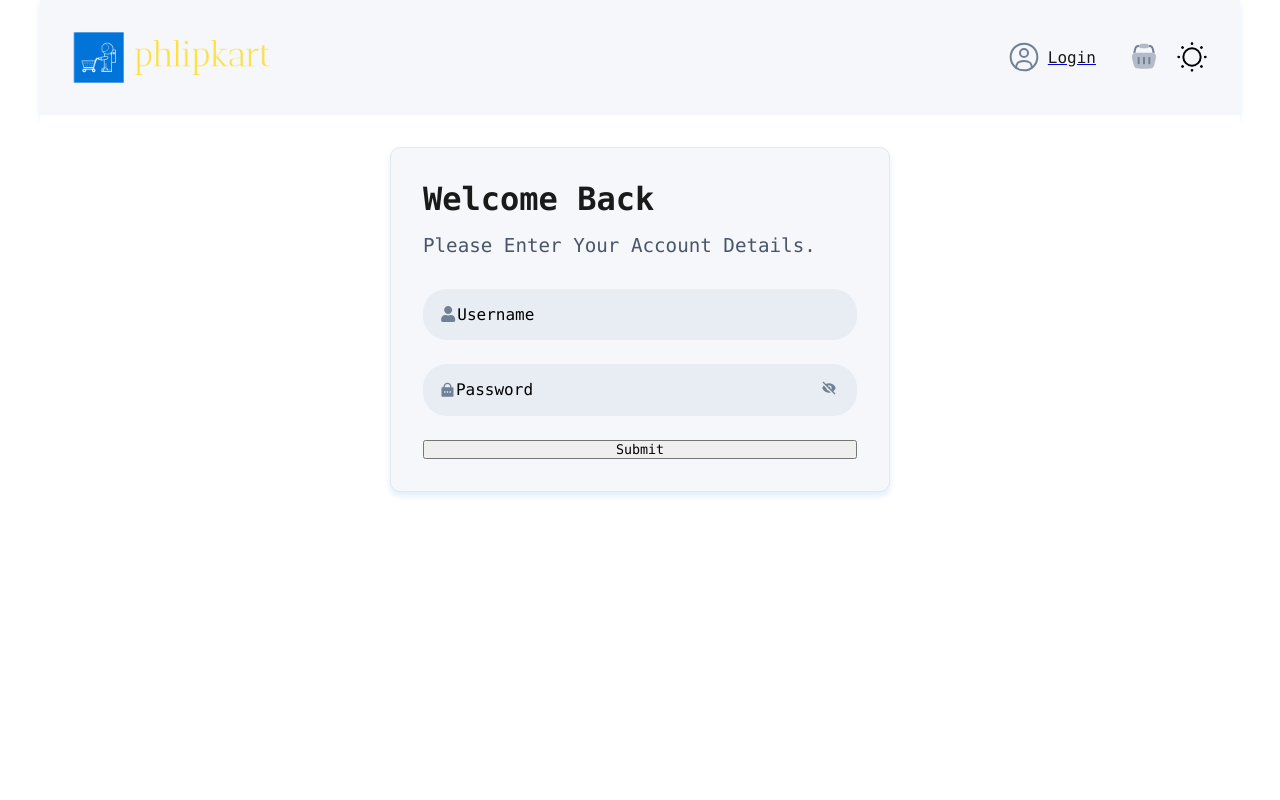
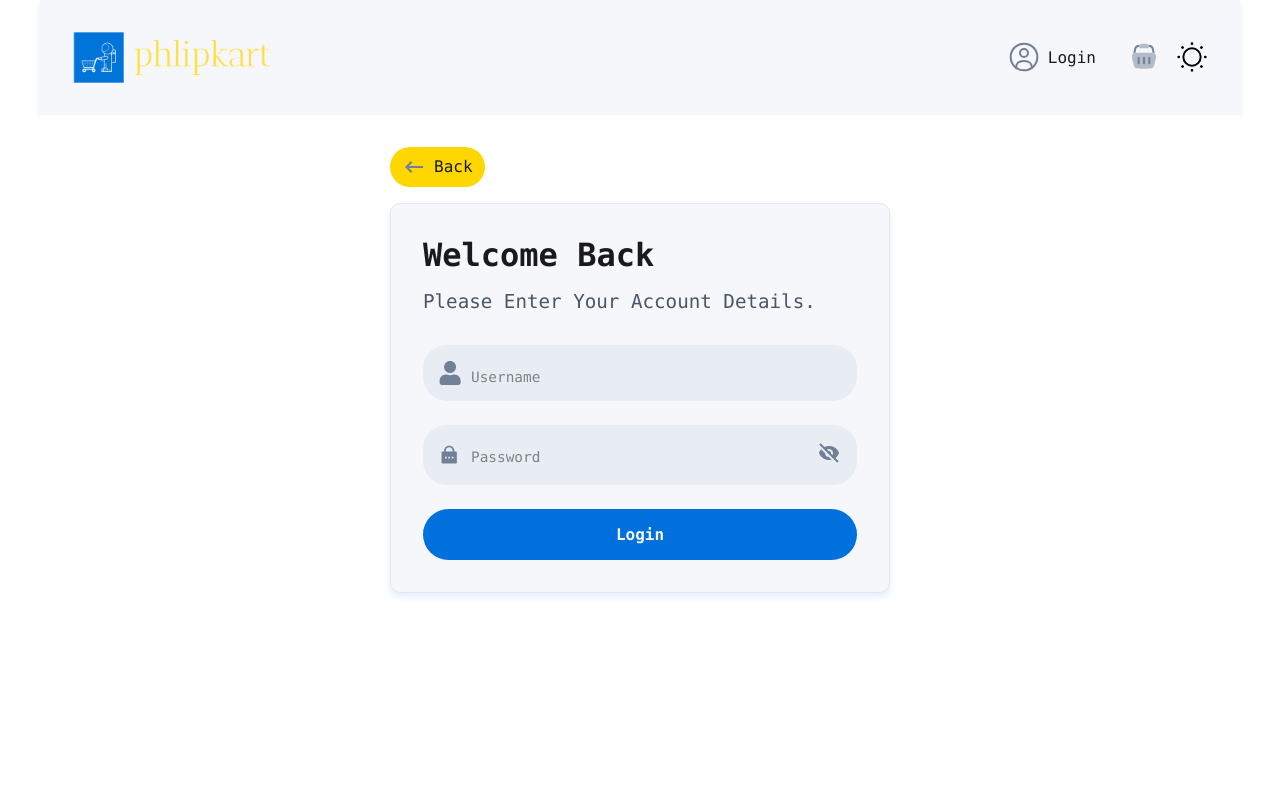
Before and after one commit to shrinath-dev/Sample-projects, a React (Create React App) app in the folder phlipkart/: page /login in a window 1280 px wide. Shown: the top 800 px of the page. Built offline with nearby package versions, Linux system fonts and the light colour scheme.

Commit message:
login form ready

```diff
--- a/phlipkart/src/components/LoginForm/LoginForm.js
+++ b/phlipkart/src/components/LoginForm/LoginForm.js
@@ -33,18 +33,18 @@ function LoginForm() {
             <form name="login" className={styles.form} onSubmit={handleSubmit}>
                 <div className={styles.formGroup}>
                     <FaUser className={styles.icon} />
-                    <label htmlFor='username' className={styles.label}>Username</label>
                     <input autoComplete="true" name="username" id="username" type="text" value={formData.username}
                         onChange={(e) => handleChange(e.target.name, e.target.value)}
                         required />
+                    <label htmlFor='username' className={styles.label}>Username</label>
                 </div>
 
                 <div className={styles.formGroup}>
                     <RiLockPasswordFill className={styles.icon} />
-                    <label htmlFor='password' className={styles.label}>Password</label>
                     <input name="password" id="password" type={showPassword ? 'text' : 'password'} value={formData.password}
                         onChange={(e) => handleChange(e.target.name, e.target.value)}
                         required />
+                    <label htmlFor='password' className={styles.label}>Password</label>
                     <div onClick={() => setShowPassword(prev => !prev)} className={styles.passVisibilityToggler}>
                         {
                             showPassword ? <BiSolidShow className={styles.icon} /> : <BiSolidHide className={styles.icon} />
@@ -53,7 +53,7 @@ function LoginForm() {
 
                 </div>
 
-                <button type='submit'>Submit</button>
+                <button className={styles.submitBtn} type='submit'>Login</button>
             </form>
         </div>
     )
--- a/phlipkart/src/components/LoginForm/LoginForm.module.css
+++ b/phlipkart/src/components/LoginForm/LoginForm.module.css
@@ -23,20 +23,52 @@ input[type=text], input[type=password]{
     font-size: 1rem;
     color: var(--text-primary);
 }
+.label{
+    color: var(--text-primary);
+    opacity: 0.5;
+    position:absolute;
+    pointer-events: none;
+    transition: all 300ms ease-in-out;
+    font-size: 0.9rem;
+    top: 1.5rem;
+    left: 3rem;
+}
 
-
+input:focus ~ .label,
+input:not(:focus):valid ~ .label{
+    position: absolute;
+    top: 0.2rem;
+    left: 3rem;
+    font-size: 0.7rem;
+}
 .icon{
     width: 24px;
+    height: 24px;
     filter: invert(50%) sepia(9%) saturate(897%) hue-rotate(176deg)
         brightness(97%) contrast(88%);
 }
 
 .formGroup{
+    position: relative;
     display:flex;
+    gap: 0.5rem;
     width: 100%;
     justify-content: center;
     align-items: center;
     border-radius: 1.5rem;
-    padding: 1rem 1rem;
+    padding: 1rem;
     background-color: var(--bg-tertiary);
 }
+
+
+.submitBtn{
+    cursor: pointer;
+    color: whitesmoke;
+    border: none;
+    outline: none;
+    padding:1rem;
+    font-size: 1rem;
+    font-weight: 600;
+    border-radius: 2rem ;
+    background-color: var(--brand-blue);
+}
--- a/phlipkart/src/pages/LoginPage/LoginPage.js
+++ b/phlipkart/src/pages/LoginPage/LoginPage.js
@@ -2,7 +2,8 @@ import React from "react";
 import styles from './LoginPage.module.css';
 import { LoginForm } from "../../components";
 import { useThemeContext } from "../../context";
-
+import { MdOutlineKeyboardBackspace } from "react-icons/md";
+import { Link } from "react-router-dom";
 
 function LoginPage() {
 
@@ -10,6 +11,15 @@ function LoginPage() {
 
     return (
         <div data-theme={theme} className={styles.loginPageContainer}>
+            <div className={styles.back}>
+                <Link to='/'>
+                    <button className={styles.backBtn}>
+                        <MdOutlineKeyboardBackspace className={styles.icon} />
+                        Back
+                    </button>
+                </Link>
+            </div>
+
 
             <div className={styles.loginForm}>
                 <div className={styles.sectionHead}>
--- a/phlipkart/src/pages/LoginPage/LoginPage.module.css
+++ b/phlipkart/src/pages/LoginPage/LoginPage.module.css
@@ -3,6 +3,44 @@
     background-color: var(--bg-primary);
     min-height: 100vh;
     padding-top: 2rem;
+}
+
+.back{
+    padding-bottom: 1rem;
+    display: flex;
+    justify-content: flex-start;
+    align-items: center;
+    width: 500px;
+    max-width: 90%;
+    margin: 0 auto;
+}
+a{
+    text-decoration: none;
+}
+.icon{
+    width: 24px;
+    height: 24px;
+    filter: invert(50%) sepia(9%) saturate(897%) hue-rotate(176deg)
+        brightness(97%) contrast(88%);
+}
+
+.backBtn{
+    cursor: pointer;
+    font-size: 1rem;
+    color: #1a1a1a;
+    display: flex;
+    justify-content: center;
+    align-items: center;
+    gap: 0.5rem;
+    padding: 0.5rem 0.75rem;
+    border: none;
+    border-radius: 2rem;
+    background-color: var(--brand-yellow);
+    transition: all 200ms ease-in-out;
+}
+.backBtn:hover{
+    background-color: var(--brand-yellow-dark);
+    transform: scale(1.05);
 }
 
 .loginForm{
```
